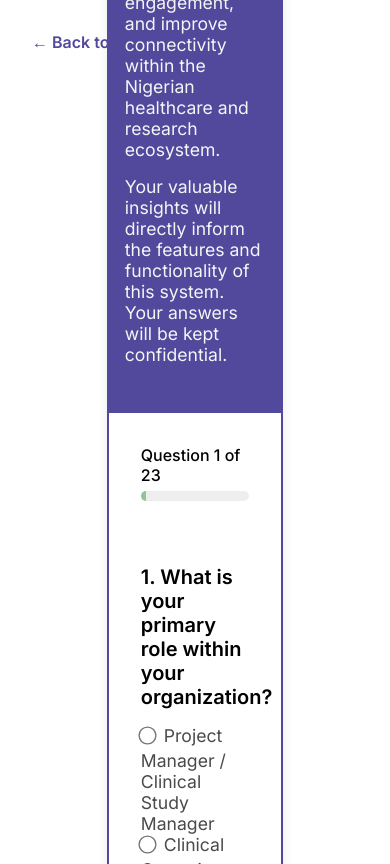
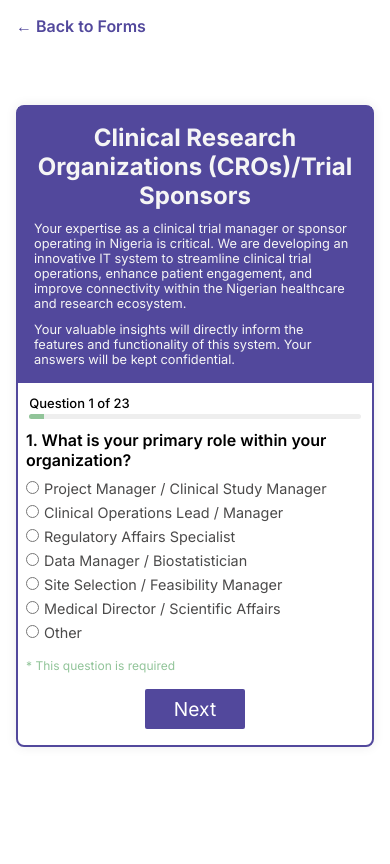
Before and after one commit to axonlinkcode/webpage, a React (Vite) app in the folder frontend/: page /forms/cro in a window 390 px wide. Built offline with nearby package versions, Linux system fonts and the light colour scheme.

Commit message:
working on query

```diff
--- a/frontend/src/components/form/form.css
+++ b/frontend/src/components/form/form.css
@@ -1,6 +1,8 @@
 /* form.css */
+
 .survey-body {
   padding: 2rem;
+  height: 100vh;
 }
 
 .survey-container {
@@ -13,6 +15,7 @@
 
 .survey-form {
   width: 60%;
+  height: auto;
   background-color: #ffffff;
   border: 2px solid #52489c;
   border-radius: 8px;
@@ -36,9 +39,11 @@
   padding: 3rem 0;
   color: whitesmoke;
 }
+
 .survey-header h1 {
   font-size: 2rem;
 }
+
 .survey-header h2 {
   font-size: 1.2rem;
 }
@@ -50,17 +55,19 @@
   text-align: left;
   padding: 0 1rem;
 }
-.survey-header p br{
+
+.survey-header p br {
   margin-top: 1rem;
 }
 
 .progress-tracker {
- padding: 2rem ;
+  padding: 2rem;
 }
 
 .progress-tracker p {
   font-weight: 500;
-  margin-bottom: 0.4rem;;
+  margin-bottom: 0.4rem;
+
 }
 
 .progress-bar {
@@ -77,7 +84,7 @@
   transition: width 0.3s ease;
 }
 
-.survey-questions{
+.survey-questions {
   padding: 2rem;
 }
 
@@ -91,7 +98,8 @@
   display: block;
   margin-bottom: 1rem;
 }
-.form-group-span{
+
+.form-group-span {
   color: #a6a6a6;
   display: inline-block;
   font-size: 15px;
@@ -99,17 +107,20 @@
 
 .form-group input[type="radio"],
 .form-group input[type="checkbox"] {
-  transform: scale(1.4); /* Increases size */
+  transform: scale(1.4);
+  /* Increases size */
   margin-right: 10px;
   cursor: pointer;
   accent-color: #91c499;
   border: none;
   margin-bottom: 0.5rem;
 }
-.scale-labels{
+
+.scale-labels {
   font-size: 12px;
   color: #91c499;
 }
+
 .radio-text {
   color: #4b4a4a;
   font-size: 1.1rem;
@@ -208,23 +219,86 @@
 
 
 /* REQUIRED */
-.required-note{
+.required-note {
   margin-top: 12px;
   color: #91c499;
   font-size: 12px;
   transition: color 0.3s ease;
 }
+
 .required-note.error {
-  color: #dc3545; /* Red color for error state */
+  color: #dc3545;
+  /* Red color for error state */
 }
 
-@media (max-width: 500px) {
-  .survey-container {
+/* QUERIES */
+@media screen and (max-width: 767px) and (min-width:320px){
+  .survey-header {
+    padding: 1rem 0;
+
+  }
+
+  .survey-header h1 {
+    font-size: 1.5rem;
+  }
+
+  .survey-header p {
+    margin-top: 0.7rem;
+    font-size: 0.8rem;
+  }
+
+  .survey-body {
     padding: 1rem;
   }
 
+  .progress-bar {
+    height: 5px;
+  }
+
+  .progress-tracker {
+    padding: 0.7rem;
+  }
+
+  .progress-tracker p {
+    font-size: 13px;
+    margin-bottom: 0.2rem;
+
+  }
+
+  .survey-questions {
+    padding: 0 0.5rem 0.5rem 0.5rem;
+  }
+
+  .survey-form {
+    width: 100%;
+    height: auto;
+  }
+
   .form-footer {
-    flex-direction: column;
+    /* flex-direction: column; */
     gap: 1rem;
+    margin-top: 0.5rem;
+    padding-bottom: 1rem;
+  }
+
+  .form-group label {
+    font-size: 1rem;
+    margin-bottom: 0.5rem;
+  }
+
+  .radio-text {
+    font-size: 0.9rem;
+  }
+
+  .form-footer button {
+    margin-bottom: 0rem;
+    width: 100px;
+    padding: 0.5rem 0;
+  }
+  .form-group input[type="radio"],
+.form-group input[type="checkbox"] {
+  transform: none;
+  /* Increases size */
+  margin-right: 5px;
 }
 }
--- a/frontend/src/pages/form/form.css
+++ b/frontend/src/pages/form/form.css
@@ -1,10 +1,9 @@
-/* form.css */
+
 
 .form-container {
   max-width: 1000px;
   margin: 0 auto;
   padding: 2rem;
-  font-family: 'Segoe UI', Tahoma, Geneva, Verdana, sans-serif;
 }
 
 .back-link {
```
Lines whose indentation alone changed are shown as unchanged.
